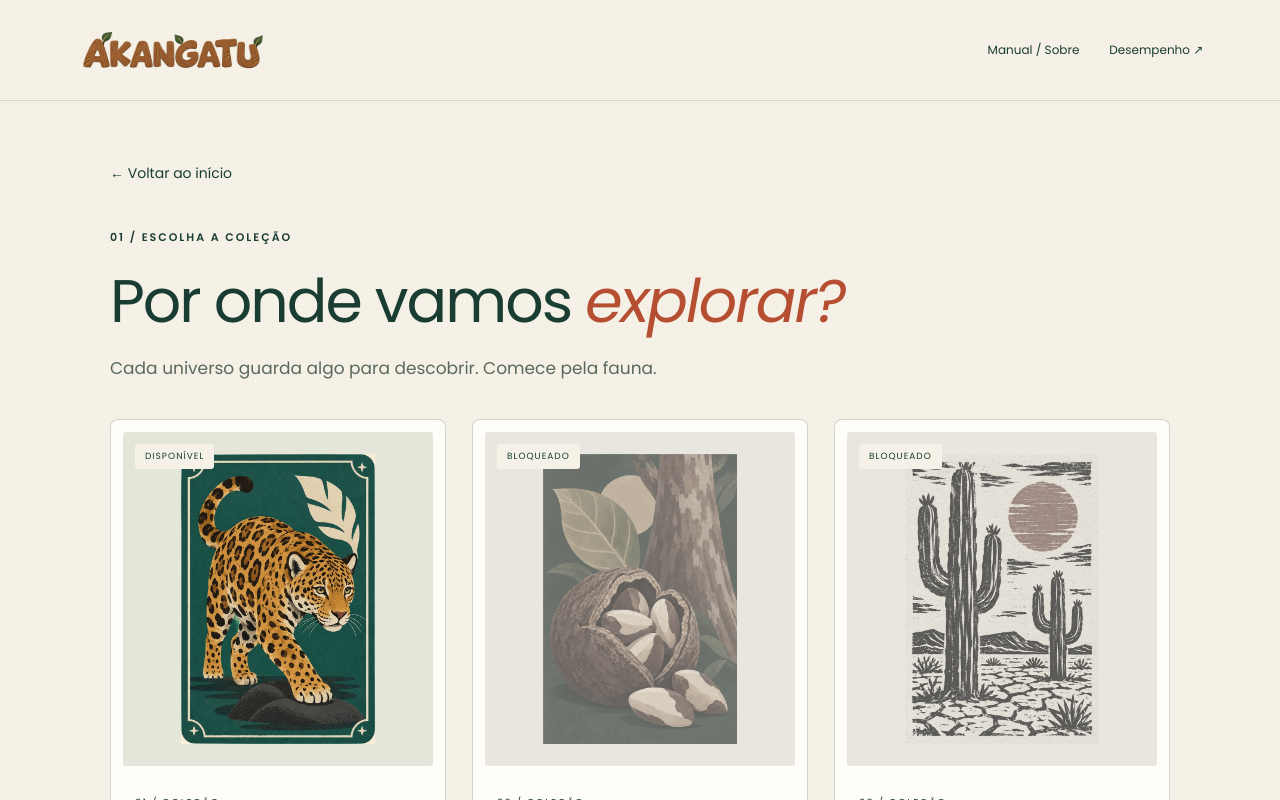
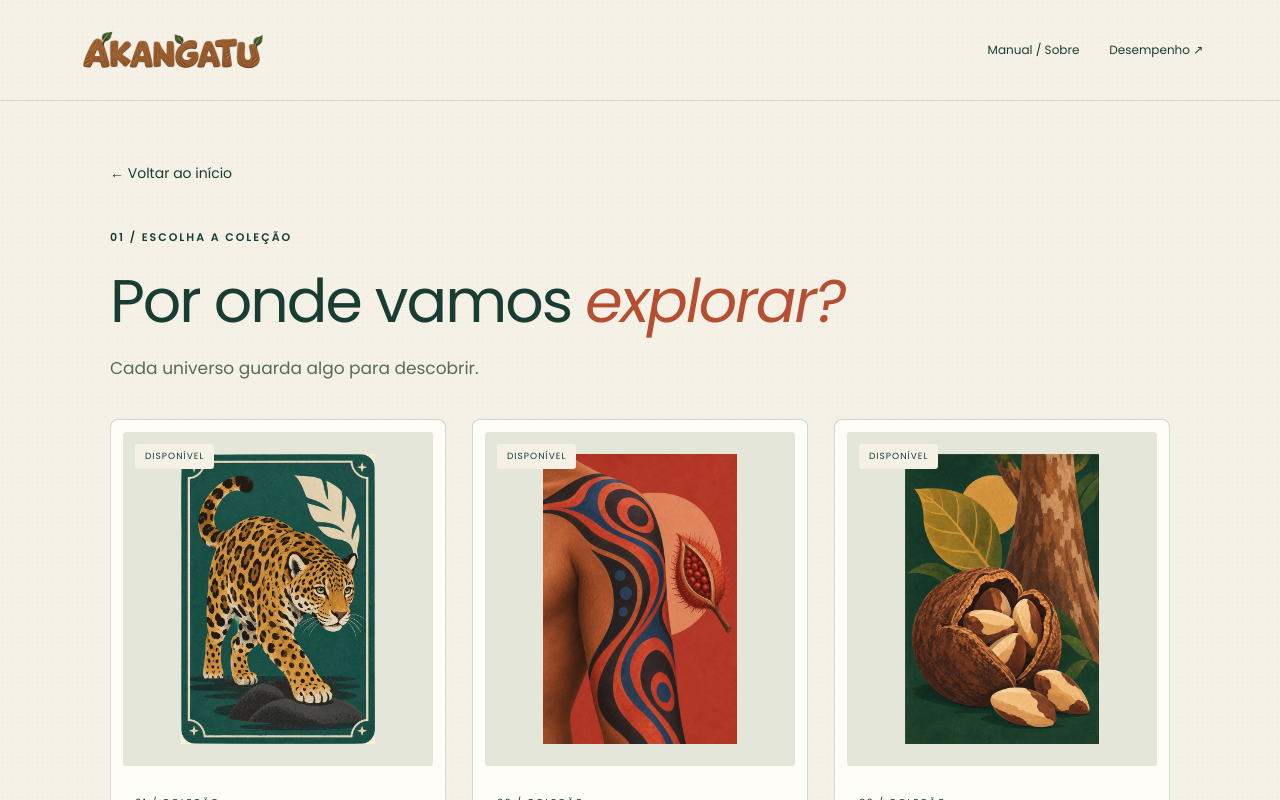
Before and after one commit to AmandaFelix-dev/Akangatu, a React (Vite) app: page / in a window 1280 px wide. Both pictures are taken after a click on the button "Começar a jogar ↗". Shown: the top 800 px of the page. Built offline with nearby package versions, Linux system fonts and the light colour scheme.

Commit message:
feat: oferece seis temas com as imagens de cada coleção

```diff
--- a/src/data/themes.ts
+++ b/src/data/themes.ts
@@ -1,10 +1,21 @@
 import type { Theme } from '../types/theme';
 import fauna from '../assets/images/optimized/covers/Animals.jpg';
+import artifacts from '../assets/images/optimized/covers/Draws.jpg';
 import flora from '../assets/images/optimized/covers/Flowers.jpg';
+import reserves from '../assets/images/optimized/covers/Biological reserves.jpg';
+import world from '../assets/images/optimized/covers/Around the world.jpg';
 import woodcut from '../assets/images/optimized/covers/Xilogravura.jpg';
 const animals = import.meta.glob('../assets/images/optimized/fauna/*.jpg', { eager: true, query: '?url', import: 'default' }) as Record<string, string>;
+const draws = import.meta.glob('../assets/images/optimized/artifacts/*.jpg', { eager: true, query: '?url', import: 'default' }) as Record<string, string>;
+const flowers = import.meta.glob('../assets/images/optimized/flora/*.jpg', { eager: true, query: '?url', import: 'default' }) as Record<string, string>;
+const reserveCards = import.meta.glob('../assets/images/optimized/biological-reserves/*.jpg', { eager: true, query: '?url', import: 'default' }) as Record<string, string>;
+const worldCards = import.meta.glob('../assets/images/optimized/around-the-world/*.jpg', { eager: true, query: '?url', import: 'default' }) as Record<string, string>;
+const woodcutCards = import.meta.glob('../assets/images/optimized/xilogravura/*.jpg', { eager: true, query: '?url', import: 'default' }) as Record<string, string>;
 export const THEMES: Theme[] = [
     { id: 'fauna', name: 'Fauna', coverImage: fauna, isUnlocked: true, cards: Object.values(animals) },
-    { id: 'flora', name: 'Flora', coverImage: flora, isUnlocked: false, unlockDescription: 'Uma coleção para desbloquear em breve.', cards: [] },
-    { id: 'xilogravura', name: 'Xilogravura', coverImage: woodcut, isUnlocked: false, unlockDescription: 'Uma coleção para desbloquear em breve.', cards: [] }
+    { id: 'artifacts', name: 'Artefatos', coverImage: artifacts, isUnlocked: true, cards: Object.values(draws) },
+    { id: 'flora', name: 'Flora', coverImage: flora, isUnlocked: true, cards: Object.values(flowers) },
+    { id: 'biological-reserves', name: 'Reservas biológicas', coverImage: reserves, isUnlocked: false, unlockDescription: 'Uma coleção para desbloquear em breve.', cards: Object.values(reserveCards) },
+    { id: 'around-the-world', name: 'Cultura global', coverImage: world, isUnlocked: false, unlockDescription: 'Uma coleção para desbloquear em breve.', cards: Object.values(worldCards) },
+    { id: 'xilogravura', name: 'Xilogravura', coverImage: woodcut, isUnlocked: false, unlockDescription: 'Uma coleção para desbloquear em breve.', cards: Object.values(woodcutCards) }
 ];
--- a/src/features/game-setup/ThemeSelection.module.css
+++ b/src/features/game-setup/ThemeSelection.module.css
@@ -9,9 +9,6 @@
 }
 .lead {
   composes: lead from "../../styles/typography.module.css";
-}
-.note {
-  composes: note from "../../styles/typography.module.css";
 }
 .grid {
   display: grid;
--- a/src/features/game-setup/ThemeSelection.tsx
+++ b/src/features/game-setup/ThemeSelection.tsx
@@ -23,7 +23,7 @@ export function ThemeSelection({
         Por onde vamos <em>explorar?</em>
       </h1>
       <p className={styles.lead}>
-        Cada universo guarda algo para descobrir. Comece pela fauna.
+        Cada universo guarda algo para descobrir.
       </p>
       <div className={styles.grid}>
         {THEMES.map((theme, index) => (
@@ -56,9 +56,6 @@ export function ThemeSelection({
           </button>
         ))}
       </div>
-      <p className={styles.note}>
-        ✳ Novas coleções e formas de desbloquear chegam nas próximas etapas.
-      </p>
       {selected && (
         <DifficultySelection
           theme={selected}
```
Also changed, not shown: 1 other file (tests, documents, lock files or other folders).
